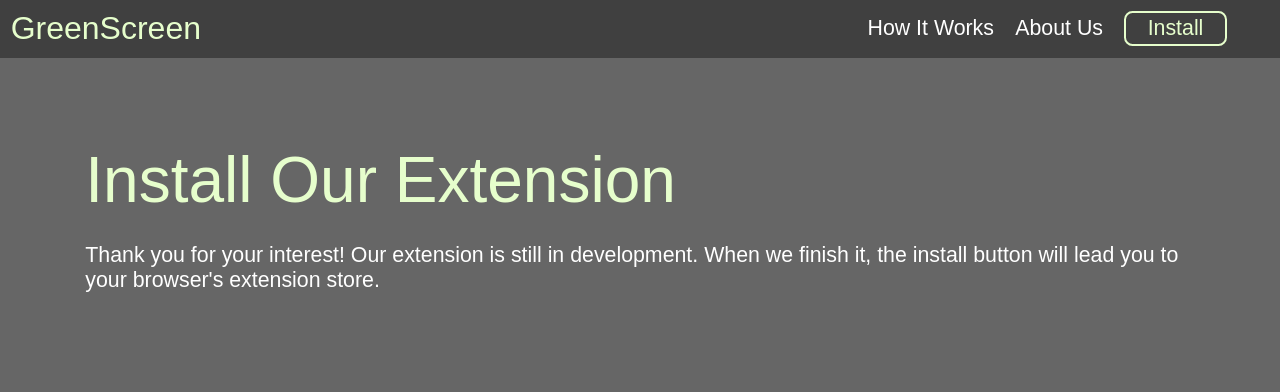
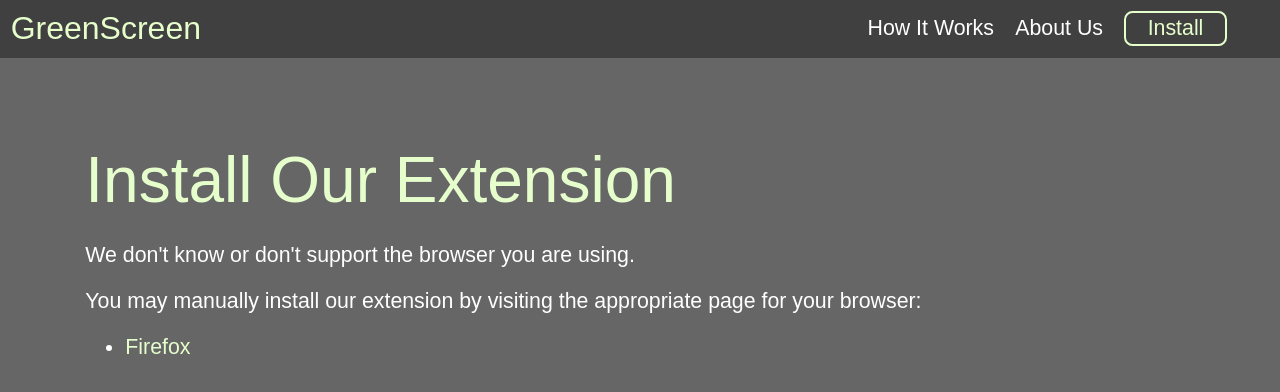
Before and after one commit to GreenScreenEco/web, a Next.js app: page /install in a window 1280 px wide. Shown: the top 392 px of the page. Built offline with nearby package versions, Linux system fonts and the light colour scheme; a web font is replaced by a local one.

Commit message:
Enable extension installation

```diff
--- a/components/InstallButton.tsx
+++ b/components/InstallButton.tsx
@@ -18,8 +18,8 @@ export default function InstallButton({style, className}: Props) {
   return (
     <div className={classNames(styles.container, className)}>
       <Button href="/install">Install GreenScreen</Button>
-      <img src="/firefox_logo_2019.svg" alt="Google Chrome Browser Logo" className={styles.logo}/>
-      <img src="/chrome_logo_2022.svg" alt="Firefox Browser Logo" className={styles.logo}/>
+      <img src="/firefox_logo_2019.svg" alt="Firefox Browser Logo" className={styles.logo}/>
+      {/*<img src="/chrome_logo_2022.svg" alt="Google Chrome Browser Logo" className={styles.logo}/>*/}
     </div>
   )
 }
--- a/package.json
+++ b/package.json
@@ -8,10 +8,12 @@
     "export": "next export"
   },
   "dependencies": {
+    "@types/ua-parser-js": "^0.7.36",
     "classnames": "^2.3.1",
     "next": "^12.0.7",
     "react": "^17.0.2",
-    "react-dom": "^17.0.2"
+    "react-dom": "^17.0.2",
+    "ua-parser-js": "^1.0.2"
   },
   "devDependencies": {
     "@netlify/plugin-nextjs": "^4.2.5",
--- a/pages/install.tsx
+++ b/pages/install.tsx
@@ -1,13 +1,50 @@
 import {Page} from "../components/Page";
 import Navbar from "../components/Navbar";
+import {useEffect, useState} from "react";
+import UAParser from "ua-parser-js";
+import Link from "../components/Link";
+import Router from "next/router";
+
+type DetectionState = 'detecting' | 'supported' | 'unsupported';
 
 export default function InstallPage() {
+
+  const [browserName, setBrowserName] = useState<string | null>(null);
+  const [detectionState, setDetectionState] = useState<DetectionState>("detecting");
+
+  useEffect(() => {
+    const userAgentParser = new UAParser();
+    setBrowserName(userAgentParser.getBrowser().name);
+  }, [])
+
+  useEffect(() => {
+    if (browserName != null) {
+      if (browserName.toLowerCase().includes("firefox")) {
+        setDetectionState("supported");
+        const _ = Router.replace("https://addons.mozilla.org/en-US/firefox/addon/greenscreeneco/")
+      } else {
+        setDetectionState("unsupported");
+      }
+    }
+  }, [browserName]);
+
   return (
     <Page title={"GreenScreen - Install Extension"} nav={<Navbar activePage={null} />} layout="single">
       <h2>Install Our Extension</h2>
+      {detectionState == "detecting" && <p>
+        Detecting browser... please wait.
+      </p>}
+      {detectionState == "supported" && <p>
+        We detect you are using {browserName}. Redirecting you to the extension website...
+      </p>}
+      {detectionState == "unsupported" && <p>
+        We don't know or don't support the browser you are using.
+      </p>}
       <p>
-        Thank you for your interest! Our extension is still in development. When we finish it, the install button will
-        lead you to your browser's extension store.
+        You may manually install our extension by visiting the appropriate page for your browser:
+        <ul>
+          <li><Link href={"https://addons.mozilla.org/en-US/firefox/addon/greenscreeneco/"}>Firefox</Link></li>
+        </ul>
       </p>
     </Page>
   )
--- a/styles/globals.css
+++ b/styles/globals.css
@@ -25,6 +25,7 @@
 
 a {
   text-decoration: none;
+  color: var(--theme-green);
 }
 
 /* Essential Page Setup */
```
Also changed, not shown: 1 other file (tests, documents, lock files or other folders).
